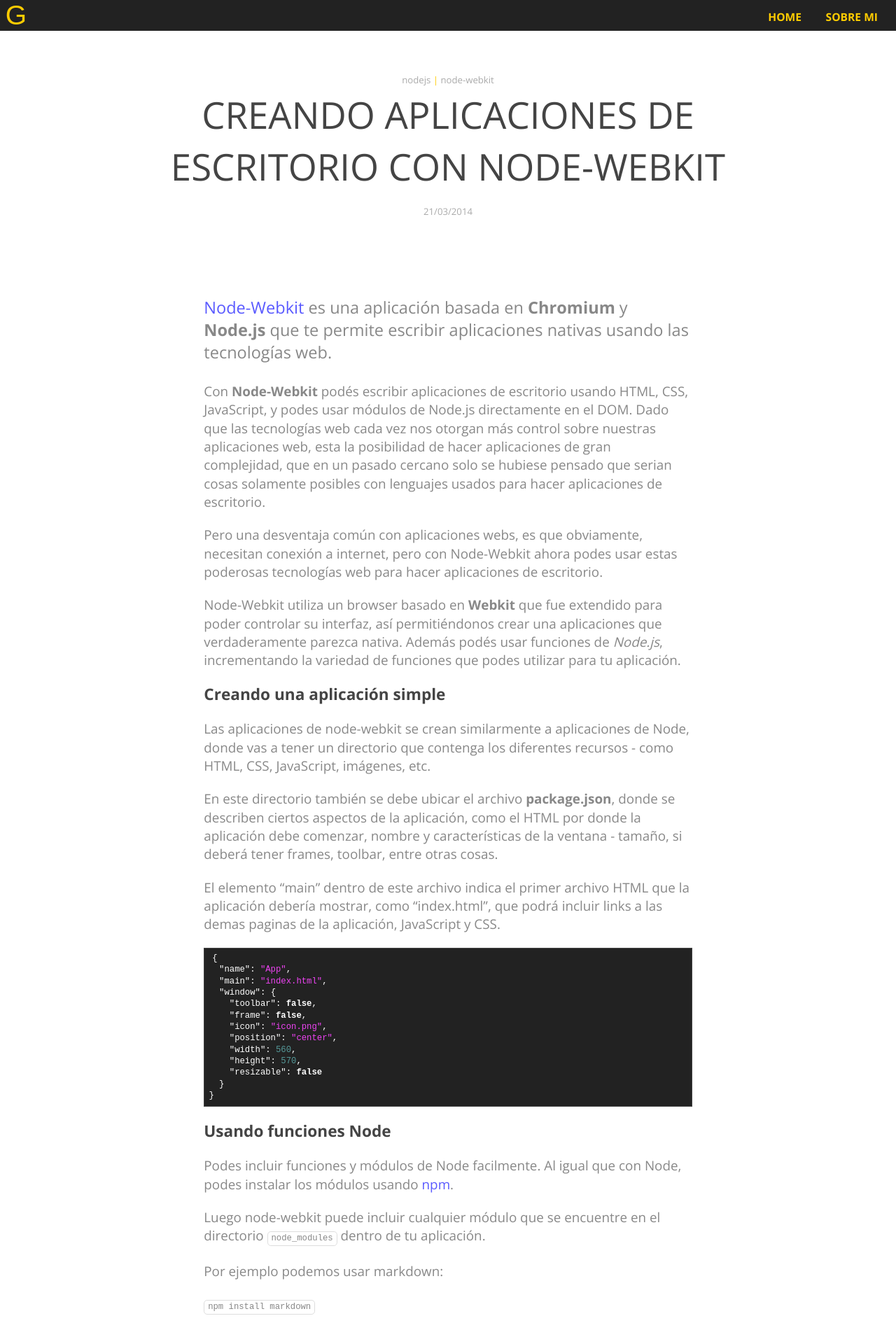
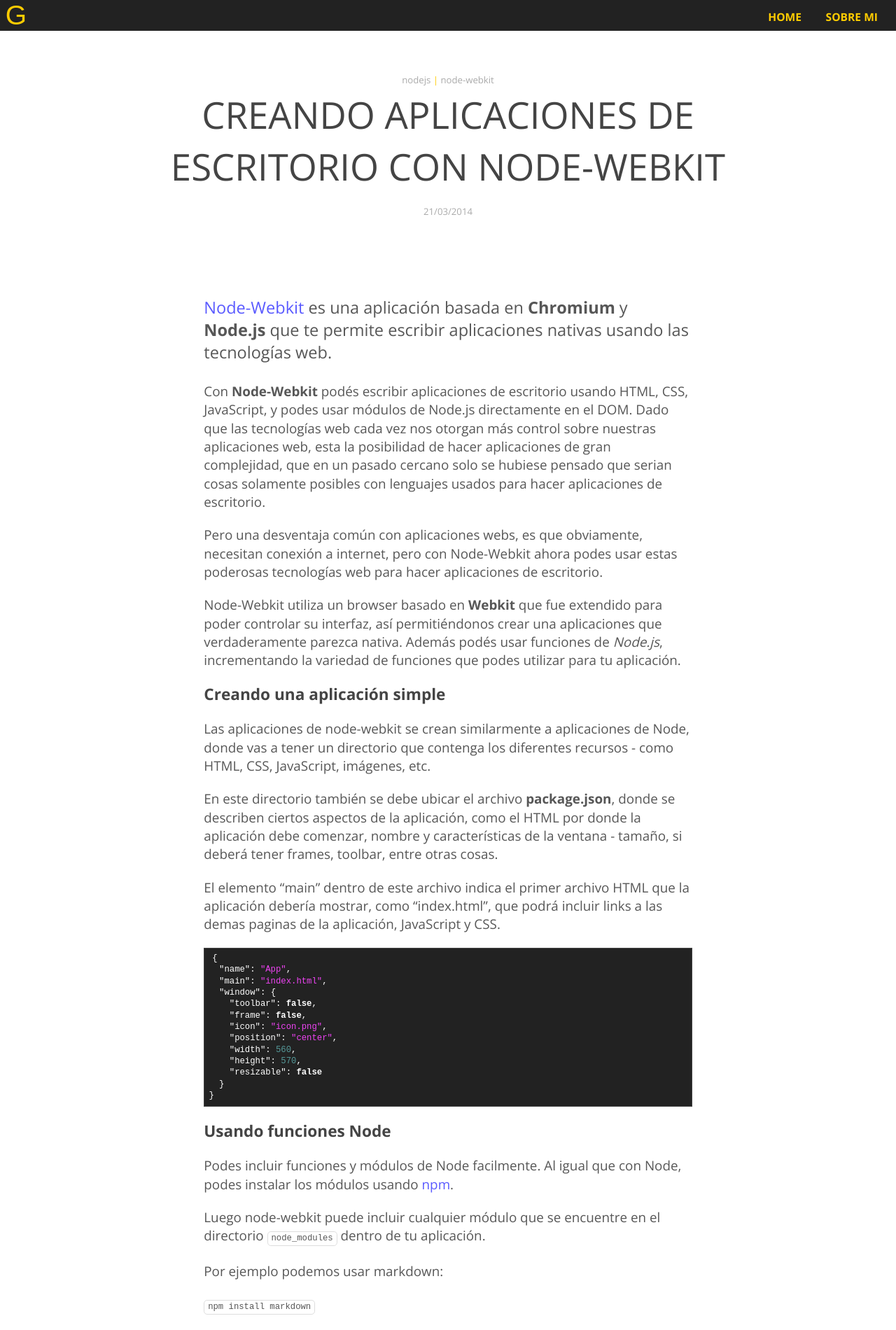
Before and after one commit to GGalizzi/ggalizzi.github.io_old, a Jekyll site: the page built from _posts/2014-03-21-Node-Webkit.markdown, in a window 1280 px wide. Shown: the top 1900 px of the page at 70% size. Built offline with Jekyll 4.4.1, drawn with Linux system fonts in a browser that asks for light colours; some web fonts are replaced; Markdown is read by kramdown in place of the engine named in the settings.

Commit message:
Darker body type, better contrast, WCAG 2 AAA Compliant

```diff
--- a/css/main.css
+++ b/css/main.css
@@ -34,7 +34,7 @@
 
 p {
   margin: 1.1em 0;
-  color: #888;
+  color: #575757;
 }
 
 a {
```
